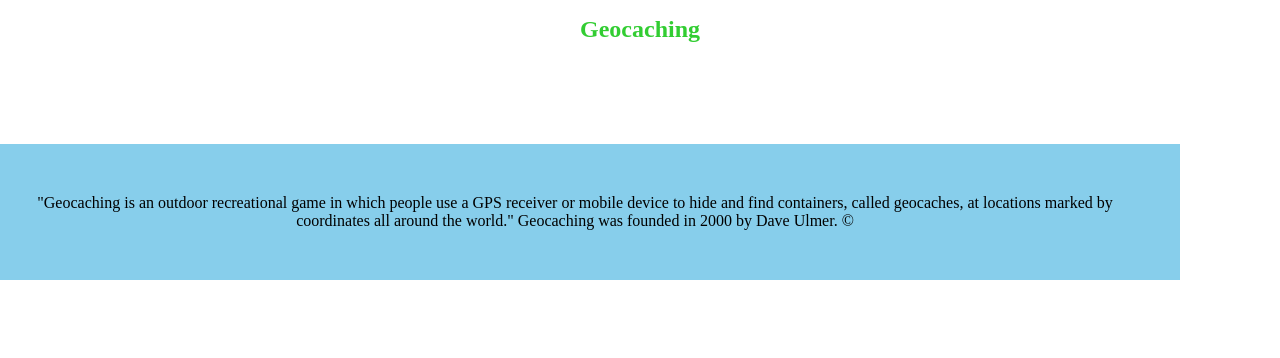
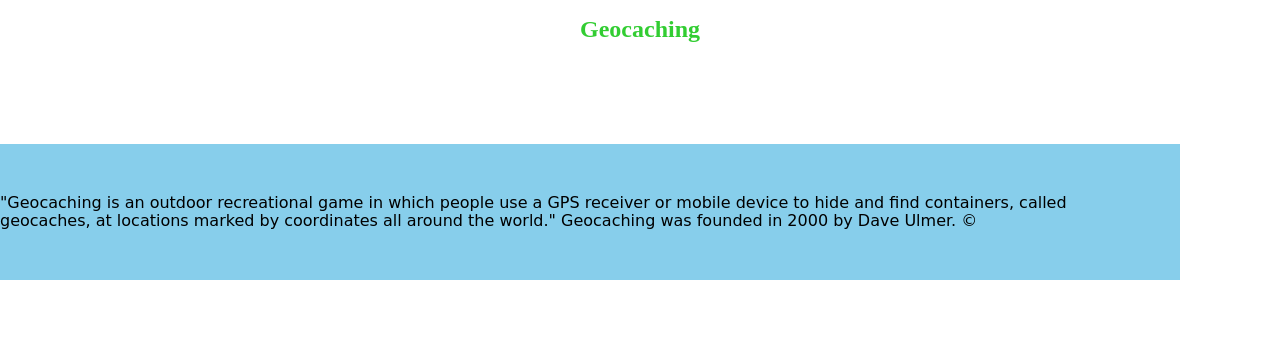
Before and after one commit to pgwcfx/html-me-something, a plain HTML site: page index.html in a window 1280 px wide. Shown: the top 358 px of the page. Drawn offline with Linux system fonts and the light colour scheme.

Commit message:
updated my webpage

```diff
--- a/index.html
+++ b/index.html
@@ -9,7 +9,7 @@
     <body>
         <article>
             <h1>Geocaching</h1>
-            <p class="center">&quot;Geocaching is an outdoor recreational game in which people use a GPS receiver or mobile device to hide and find containers, called geocaches, at locations marked by coordinates all around the world.&quot;
+            <p class="cursive">&quot;Geocaching is an outdoor recreational game in which people use a GPS receiver or mobile device to hide and find containers, called geocaches, at locations marked by coordinates all around the world.&quot;
                 Geocaching was founded in 2000 by Dave Ulmer. &copy;</p>
                 <iframe width="560" height="315" src="https://www.youtube.com/embed/1YTqitVK-Ts" frameborder="0" allow="accelerometer; autoplay; encrypted-media; gyroscope; picture-in-picture" allowfullscreen></iframe>
                 &copy;
--- a/styles.css
+++ b/styles.css
@@ -115,8 +115,8 @@ header {
     color: limegreen;
     text-align: center;
 }
-.center {
-    text-align: center;
+.cursive {
+    font-family: cursive;
 }
 footer {
     font-size: x-small;
```
